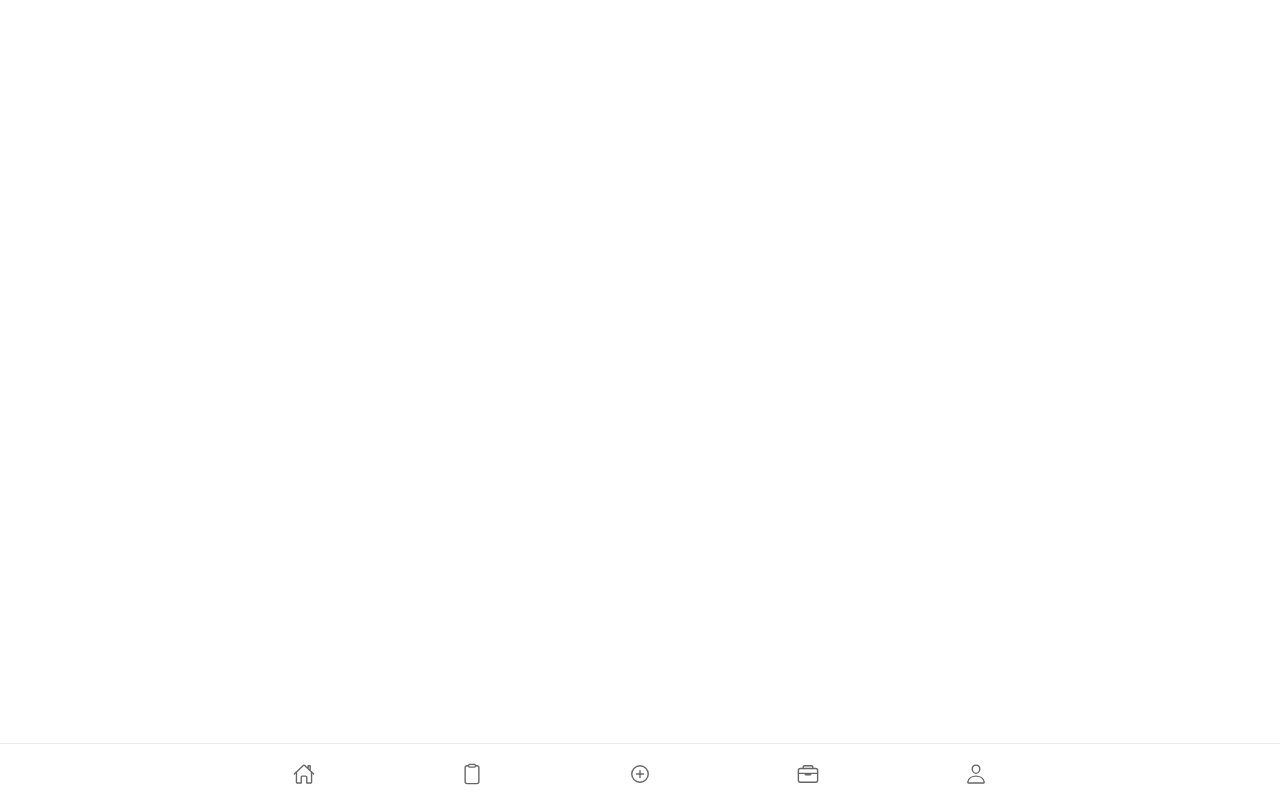
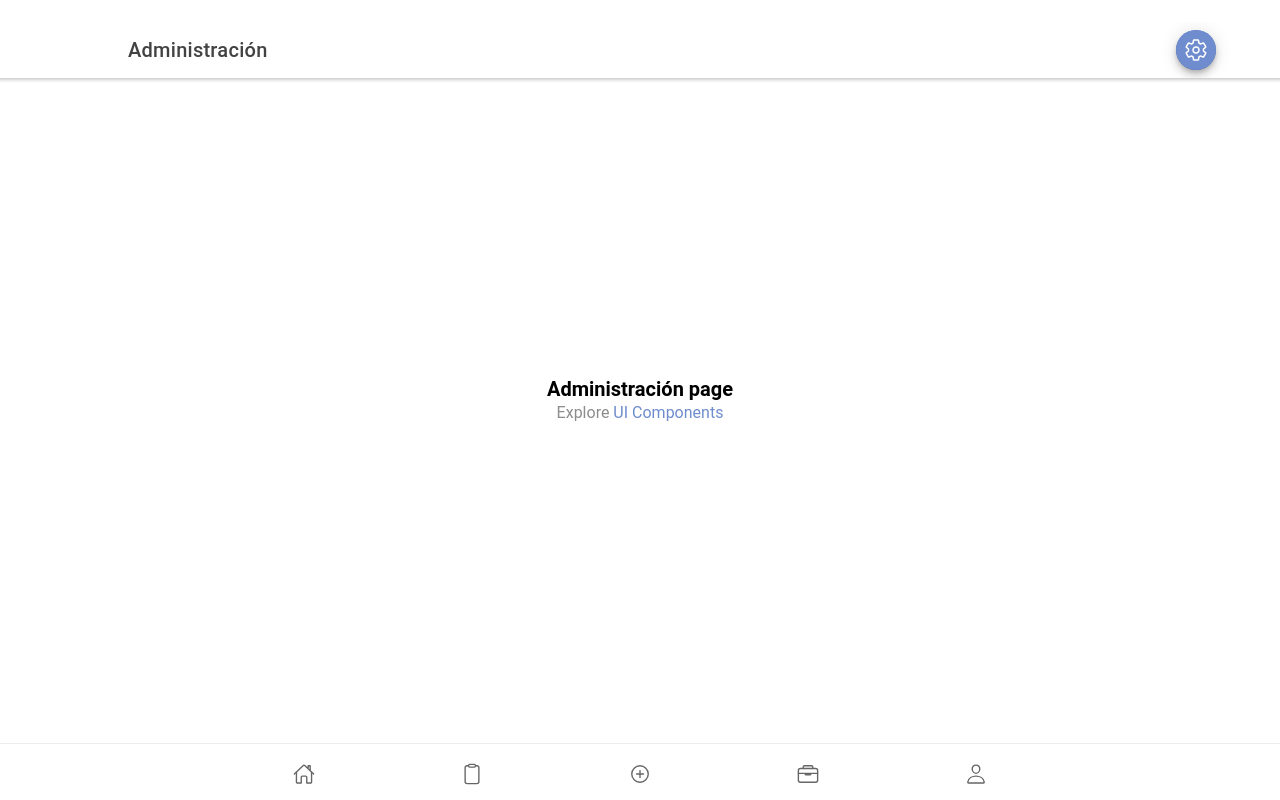
Before and after one commit to arandanos/appRendoProfesor, a React (Create React App) app: page /admin_settings in a window 1280 px wide. Built offline with nearby package versions, Linux system fonts and the light colour scheme.

Commit message:
Settings button and page

```diff
--- a/src/App.tsx
+++ b/src/App.tsx
@@ -16,6 +16,7 @@ import Tasks from './pages/Tasks';
 import Create_task from './pages/Create_task';
 import My_classes from './pages/My_classes';
 import Profile from './pages/Profile';
+import Admin_settings from './pages/Admin_settings';
 
 /* Core CSS required for Ionic components to work properly */
 import '@ionic/react/css/core.css';
@@ -59,6 +60,9 @@ const App: React.FC = () => (
           <Route path="/profile">
             <Profile />
           </Route>
+          <Route path="/admin_settings">
+            <Admin_settings />
+          </Route>
           <Route exact path="/">
             <Redirect to="/home" />
           </Route>
--- a/src/components/Header.css
+++ b/src/components/Header.css
@@ -1,4 +1,4 @@
-ion-buttons {
+ion-buttons, ion-fab-button {
     background-color: var(--ion-color-primary);
     border-radius: 50%;
     margin: 0 5%;
--- a/src/components/Header.tsx
+++ b/src/components/Header.tsx
@@ -5,8 +5,12 @@ import {
     IonToolbar,
     IonTitle,
     IonButtons,
-    IonBackButton
+    IonBackButton,
+    IonFabButton,
+    IonIcon,
   } from '@ionic/react';
+
+  import { settingsOutline } from 'ionicons/icons';
 
 import './Header.css'
 
@@ -18,6 +22,9 @@ const Header: React.FC<{ title: string; }> = (props: { title: string }) => {
             <IonBackButton />
           </IonButtons>
           <IonTitle>{props.title}</IonTitle>
+            <IonFabButton slot="end" size="small" href="/admin_settings">
+              <IonIcon icon={settingsOutline} />
+            </IonFabButton>
         </IonToolbar>
       </IonHeader>
     );
--- /dev/null
+++ b/src/pages/Admin_settings.tsx
@@ -0,0 +1,22 @@
+import { IonContent, IonHeader, IonLabel, IonPage, IonTitle, IonToolbar } from '@ionic/react';
+import ExploreContainer from '../components/ExploreContainer';
+import './Admin_settings.css';
+import Header from '../components/Header';
+
+const Admin_settings: React.FC = () => {
+  return (
+    <IonPage>
+      <Header title="Administración" />
+      <IonContent fullscreen>
+        <IonHeader collapse="condense">
+          <IonToolbar>
+            <IonTitle size="large">Admin Tools</IonTitle>
+          </IonToolbar>
+        </IonHeader>
+        <ExploreContainer name="Administración page" />
+      </IonContent>
+    </IonPage>
+  );
+};
+
+export default Admin_settings;
```
Also changed, not shown: src/pages/Admin_settings.css (added).
